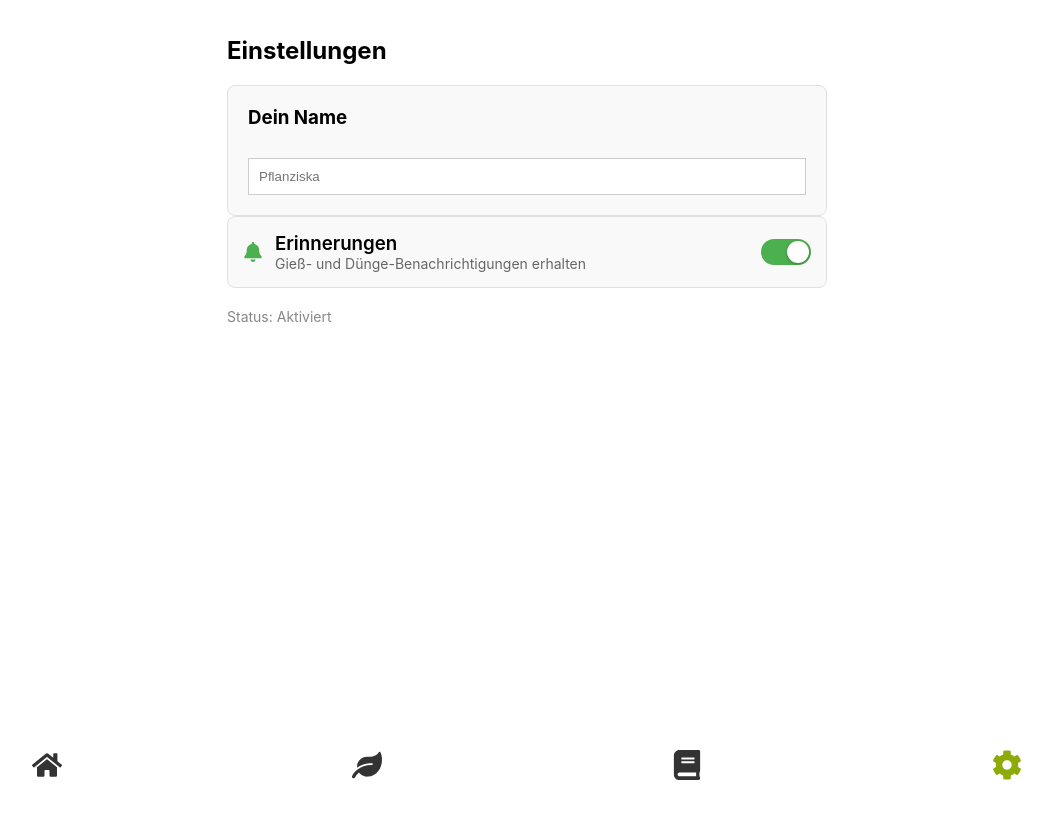
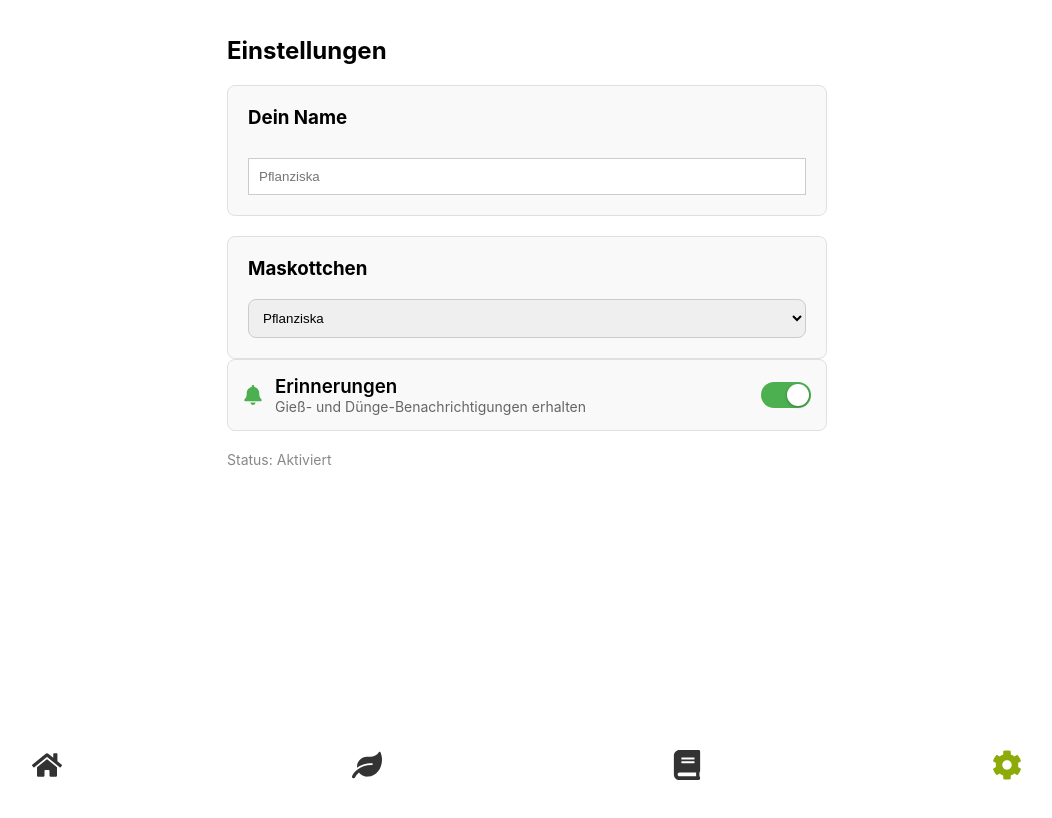
Before and after one commit to moqimarla/pflanziskaapp, a React (Create React App) app: page /einstellungen in a window 1280 px wide. Shown: the top 818 px of the page, without its empty margins (113-1165 px from the left). Built offline with nearby package versions, Linux system fonts and the light colour scheme.

Commit message:
Start für Florian. Einstellungsteil läuft, Homescreen Aktualisierung noch nicht.

```diff
--- a/src/Komponents/PlantMascotWidget.js
+++ b/src/Komponents/PlantMascotWidget.js
@@ -9,13 +9,37 @@ const MASCOT_CONFIG = {
   5: { image: '/assets/mascot/mood-5-very_happy.png', alt: 'Sehr glücklich', text: 'Woohoo! Ich blühe!' }
 };
 
+
+
+
 export default function PlantMascotWidget({ moodScore }) {
   const [isOpen, setIsOpen] = useState(false);
+
+const mascotType =
+  localStorage.getItem("mascot") || "pflanziska";
 
   const currentMascot = useMemo(() => {
     const roundedMood = Math.round(moodScore);
     const safeMood = Math.max(0, Math.min(5, roundedMood));
-    return MASCOT_CONFIG[safeMood];
+const mascotType = localStorage.getItem("mascot") || "pflanziska";
+
+
+return {
+...MASCOT_CONFIG[safeMood],
+image: `/assets/mascot/${mascotType}-mood-${safeMood}${
+safeMood ===0
+? '-angry'
+: safeMood === 1
+? '-sad'
+: safeMood === 2
+? '-disappointed'
+: safeMood === 3
+? '-neutral'
+: safeMood === 4
+? '-happy'
+: '-very_happy'
+}.png`,
+};
   }, [moodScore]);
 
   return (
--- a/src/index.js
+++ b/src/index.js
@@ -12,6 +12,15 @@ root.render(
   </React.StrictMode>
 );
 
+serviceWorkerRegistration.register({
+  onUpdate: registration => {
+    if (registration && registration.waiting) {
+      registration.waiting.postMessage({ type: "SKIP_WAITING" });
+      window.location.reload();
+    }
+  }
+});
+
 // If you want to start measuring performance in your app, pass a function
 // to log results (for example: reportWebVitals(console.log))
 // or send to an analytics endpoint. Learn more: https://bit.ly/CRA-vitals
--- a/src/pages/Einstellungen.js
+++ b/src/pages/Einstellungen.js
@@ -14,13 +14,16 @@ function Einstellungen() {
 
 const [name, setName] = useState("");
 
+const [mascot, setMascot] = useState("Pflanziska");
 
 //////////////////////
-//Marla: hier ist das für die Namen
+//Marla: hier ist das für die Namen & Florian/Pflanziska auswahl
 
   useEffect(() => {
     const saved = localStorage.getItem("username");
     if (saved) setName(saved);
+    const savedMascot = localStorage.getItem("mascot");
+    if (savedMascot) setMascot(savedMascot);
   }, []);
 
   function handleSaveName(e) {
@@ -29,6 +32,15 @@ const [name, setName] = useState("");
     localStorage.setItem("username", value);
   }
 
+function handleMascotChange(e) {
+
+  const value = e.target.value;
+
+  setMascot(value);
+
+  localStorage.setItem("mascot", value);
+
+}
 
   /////////////////////
 
@@ -53,6 +65,7 @@ const [name, setName] = useState("");
         borderRadius: '8px',
         backgroundColor: '#f9f9f9'
       }}>
+
         <h3 style={{ marginTop: 0 }}>Dein Name</h3>
 
         <input
@@ -68,6 +81,36 @@ const [name, setName] = useState("");
         }}
         />
       </div>
+
+
+<div
+  style={{
+    marginTop: "20px",
+    padding: "20px",
+    border: "1px solid #e0e0e0",
+    borderRadius: "8px",
+    backgroundColor: "#f9f9f9"
+  }}
+>
+  <h3 style={{ marginTop: 0 }}>Maskottchen</h3>
+
+
+
+  <select
+    value={mascot}
+    onChange={handleMascotChange}
+    style={{
+      width: "100%",
+      padding: "10px",
+      borderRadius: "8px",
+      border: "1px solid #ccc"
+    }}
+  >
+    <option value="pflanziska">Pflanziska</option>
+    <option value="florian">Florian</option>
+  </select>
+</div>
+
 
 
       <div style={{
```
Also changed, not shown: 2 other files (tests, documents, lock files or other folders).
